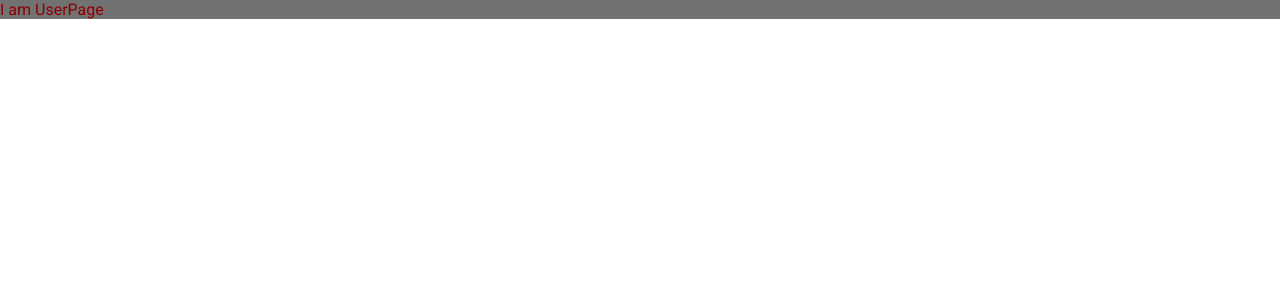
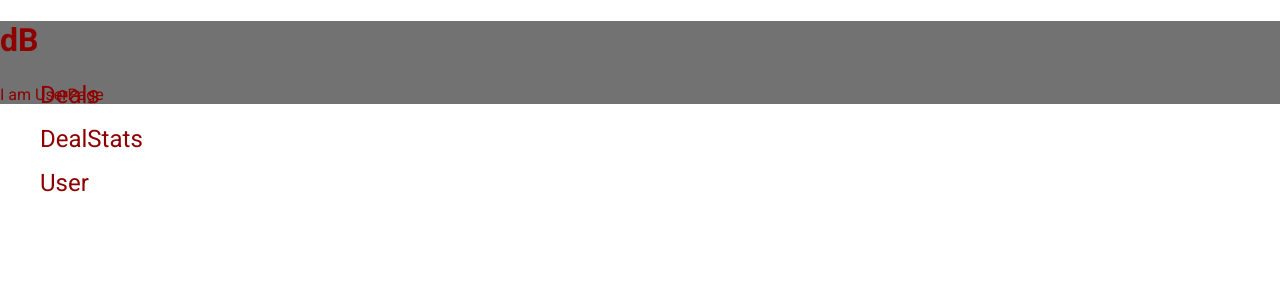
Before and after one commit to suco3693/dealBase, a Vue app: page /user in a window 1280 px wide. Shown: the top 300 px of the page. Built offline with nearby package versions, Linux system fonts and the light colour scheme.

Commit message:
Setup of top router bar for main pages

```diff
--- a/src/components/BaseComp/BaseComp.vue
+++ b/src/components/BaseComp/BaseComp.vue
@@ -8,9 +8,9 @@ import { defineComponent } from '@vue/composition-api';
 export default defineComponent({
     name: 'Name',
 
-    setup: () => ({
+    setup() {
         //
-    }),
+    },
 });
 </script>
 <style scoped></style>
--- a/src/components/RouterBar/RouterBar.vue
+++ b/src/components/RouterBar/RouterBar.vue
@@ -1,18 +1,34 @@
 <template>
-    <v-app-bar>
-        <div>i AM RouterBar</div>
+    <v-app-bar color="#727272">
+        <h1 class="db-font-color">dB</h1>
+        <ul v-for="route in routes" :key="route.name">
+            <router-link :to="route.route" class="db-font-color db-route">
+                <div>{{ route.name }}</div>
+            </router-link>
+        </ul>
     </v-app-bar>
 </template>
 
 <script lang="ts">
 import { defineComponent } from '@vue/composition-api';
-
+import { useRouterBar } from '@/hooks/useRouter';
 export default defineComponent({
     name: 'RouterBar',
 
-    setup: () => ({
-        //
-    }),
+    setup() {
+        const { routes } = useRouterBar();
+        return {
+            routes,
+        };
+    },
 });
 </script>
-<style scoped></style>
+<style scoped>
+.db-font-color {
+    color: #8e0000;
+}
+.db-route {
+    font-size: 1.5em;
+    text-decoration: none;
+}
+</style>
--- a/src/hooks/useRouter.ts
+++ b/src/hooks/useRouter.ts
@@ -16,8 +16,8 @@ export function useRouter() {
 
 export function useRouterBar() {
     const routes = [
-        { name: 'Deal', route: '/deals' },
-        { name: 'DealStats', route: 'stats' },
+        { name: 'Deals', route: '/deals' },
+        { name: 'DealStats', route: '/deals-stats' },
         { name: 'User', route: '/user' },
     ];
     return { routes };
--- a/src/router/index.ts
+++ b/src/router/index.ts
@@ -20,12 +20,12 @@ const routes: Array<RouteConfig> = [
     },
     {
         path: '/deals-stats',
-        name: 'DealStatsPage',
+        name: 'DealStats',
         component: DealStatsPage,
     },
     {
         path: '/user',
-        name: 'UserPage',
+        name: 'User',
         component: UserPage,
     },
 ];
--- a/src/views/DealPage/DealPage.vue
+++ b/src/views/DealPage/DealPage.vue
@@ -2,7 +2,7 @@
     <v-content>
         <router-bar />
         <v-container>
-            I am Deal page
+            <div>I am Deals Page</div>
         </v-container>
     </v-content>
 </template>
@@ -16,9 +16,9 @@ export default defineComponent({
     components: {
         RouterBar,
     },
-    setup: () => ({
+    setup() {
         //
-    }),
+    },
 });
 </script>
 <style scoped></style>
--- a/src/views/DealStatsPage/DealStatsPage.vue
+++ b/src/views/DealStatsPage/DealStatsPage.vue
@@ -1,16 +1,23 @@
 <template>
-    <div>I am Deal Stats Page</div>
+    <v-content>
+        <router-bar />
+        <v-container>
+            <div>I am Deal Stats Page</div>
+        </v-container>
+    </v-content>
 </template>
 
 <script lang="ts">
 import { defineComponent } from '@vue/composition-api';
-
+import RouterBar from '@/components/RouterBar';
 export default defineComponent({
     name: 'DealStatsPage',
-
-    setup: () => ({
+    components: {
+        RouterBar,
+    },
+    setup() {
         //
-    }),
+    },
 });
 </script>
 <style scoped></style>
--- a/src/views/UserPage/UserPage.vue
+++ b/src/views/UserPage/UserPage.vue
@@ -1,16 +1,23 @@
 <template>
-    <div>I am UserPage</div>
+    <v-content>
+        <router-bar />
+        <v-container>
+            <div>I am UserPage</div>
+        </v-container>
+    </v-content>
 </template>
 
 <script lang="ts">
 import { defineComponent } from '@vue/composition-api';
-
+import RouterBar from '@/components/RouterBar';
 export default defineComponent({
-    name: 'UserPage',
-
-    setup: () => ({
+    name: 'Name',
+    components: {
+        RouterBar,
+    },
+    setup() {
         //
-    }),
+    },
 });
 </script>
 <style scoped></style>
```
